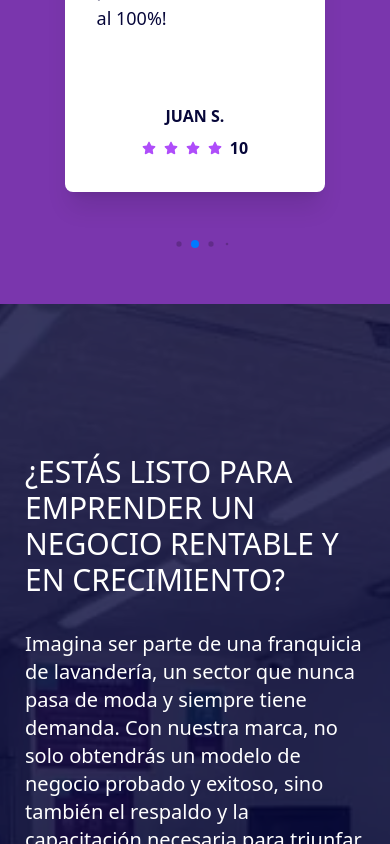
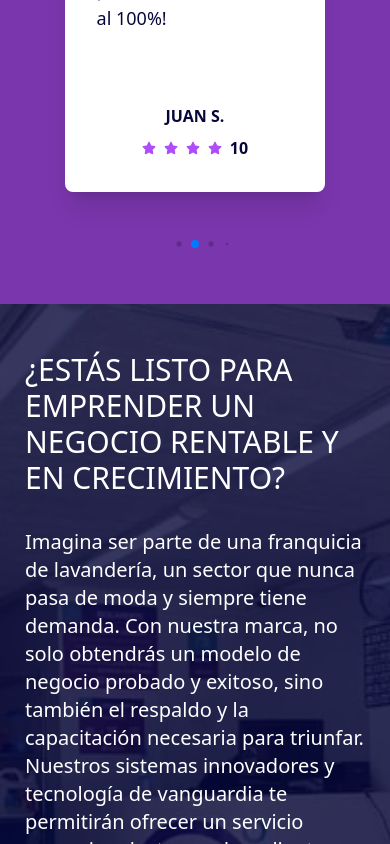
Before and after one commit to dspwebstudiomx/easylav-react, a React (Vite) app: page / in a window 390 px wide. Shown: the part 5245-6089 px from the top of the page. Built offline with nearby package versions, Linux system fonts and the light colour scheme.

Commit message:
Refactors BackgroundImageSection and QuieresUnaFranquicia for improved layout and responsiveness

```diff
--- a/src/components/sections/BackgroundImageSection.jsx
+++ b/src/components/sections/BackgroundImageSection.jsx
@@ -22,11 +22,11 @@ const BackgroundImageSection = ({ className, align, id, height, children, image_
       {/* Background Image */}
 
       {/* Overlay */}
-      <div className={`absolute inset-0 -z-40 w-full ${backgroundColor} ${opacity} ${height} top-0 left-0 h-full`}></div>
+      <div className={`absolute top-0 left-0 -z-40 ${backgroundColor} ${opacity} ${height} h-full w-[100vw]`}></div>
       {/* Overlay */}
 
       {/* Content Container */}
-      <div className={`-z-30 grid ${height} ${align} top-0 inset-0 absolute left-0 w-full  ${className}`}>
+      <div className={`-z-30 grid ${height} ${align} ${className}`}>
         {children}
       </div>
     </Section>
--- a/src/pages/inicio/franquicias/QuieresUnaFranquicia.jsx
+++ b/src/pages/inicio/franquicias/QuieresUnaFranquicia.jsx
@@ -39,7 +39,7 @@ const QUIERES_UNA_FRANQUICIA_UI = {
       TRANSFORM: "",
     },
   },
-  CONTAINER: "flex items-center justify-center w-2/3 mx-auto",
+  CONTAINER: "flex items-center justify-center mx-auto w-[280px] sm:w-1/2",
   TITLE: {
     H2: {
       CONTENT:
@@ -69,7 +69,7 @@ const QuieresUnaFranquicia = () => {
     image_1920: VistaLavanderiaDesdeEntrada_1_640
   }
   return (
-    <BackgroundImageSection height="h-[1180px] sm:h-[850px] lg:h-[720px]" opacity={`bg-${QUIERES_UNA_FRANQUICIA_UI.BACKGROUND.COLOR} ${QUIERES_UNA_FRANQUICIA_UI.BACKGROUND.OPACITY}`} titleColor='text-primary' textColor='text-dark' image={QUIERES_UNA_FRANQUICIA_UI.DISPLAY.IMAGE} backgroundColor={QUIERES_UNA_FRANQUICIA_UI.BACKGROUND.COLOR} image_1024={images.image_1024} image_1200={images.image_1200} image_576={images.image_576} image_1920={images.image_1920} align='items-center justify-center'>
+    <BackgroundImageSection height="h-full" opacity={`bg-${QUIERES_UNA_FRANQUICIA_UI.BACKGROUND.COLOR} ${QUIERES_UNA_FRANQUICIA_UI.BACKGROUND.OPACITY}`} titleColor='text-primary' textColor='text-dark' image={QUIERES_UNA_FRANQUICIA_UI.DISPLAY.IMAGE} backgroundColor={QUIERES_UNA_FRANQUICIA_UI.BACKGROUND.COLOR} image_1024={images.image_1024} image_1200={images.image_1200} image_576={images.image_576} image_1920={images.image_1920} align='items-center justify-center'>
       <Container className={styles.container}>
         <div id='hero-inicio_container' className={`grid md:grid-cols-1 gap-x-8`}>
           <div id='hero-inicio_info_container' className="flex flex-col gap-8 w-full mx-auto">
```
